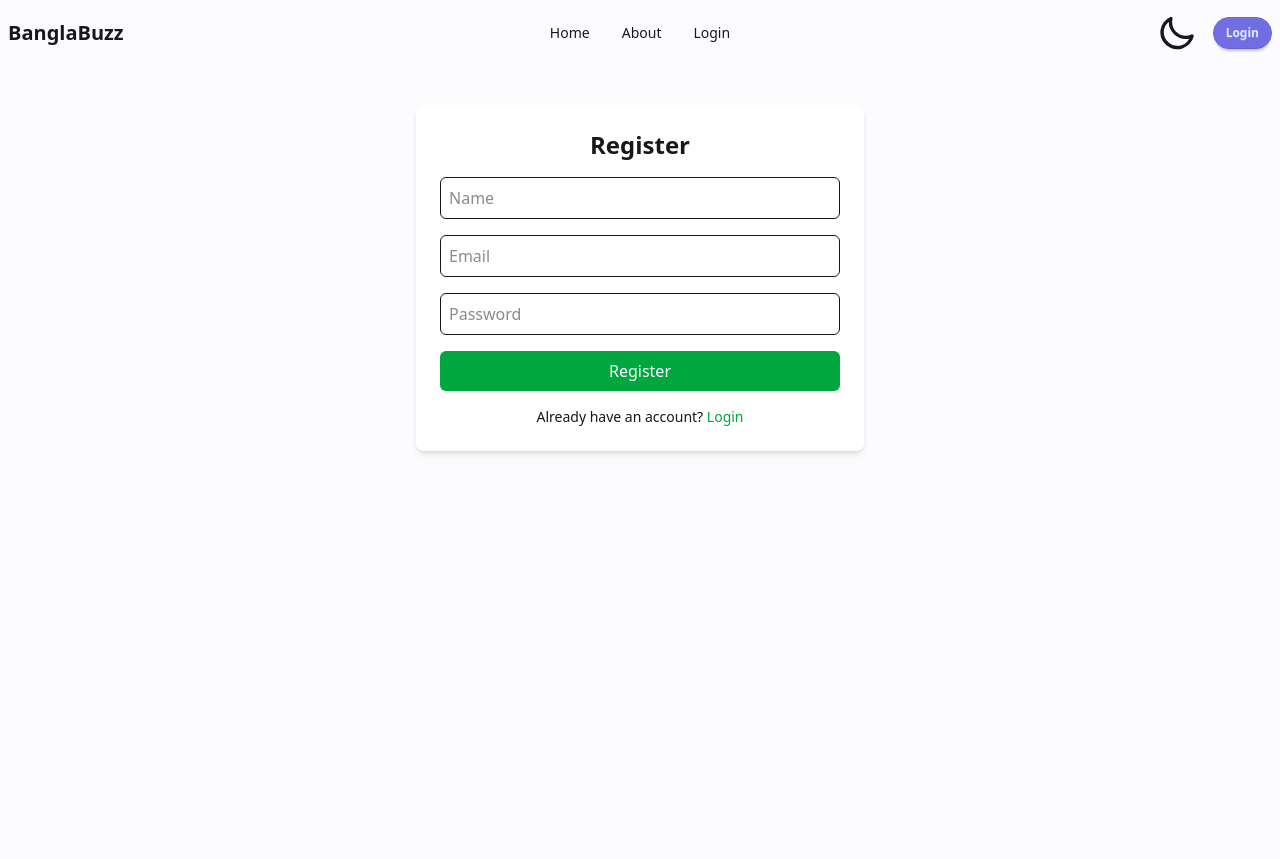
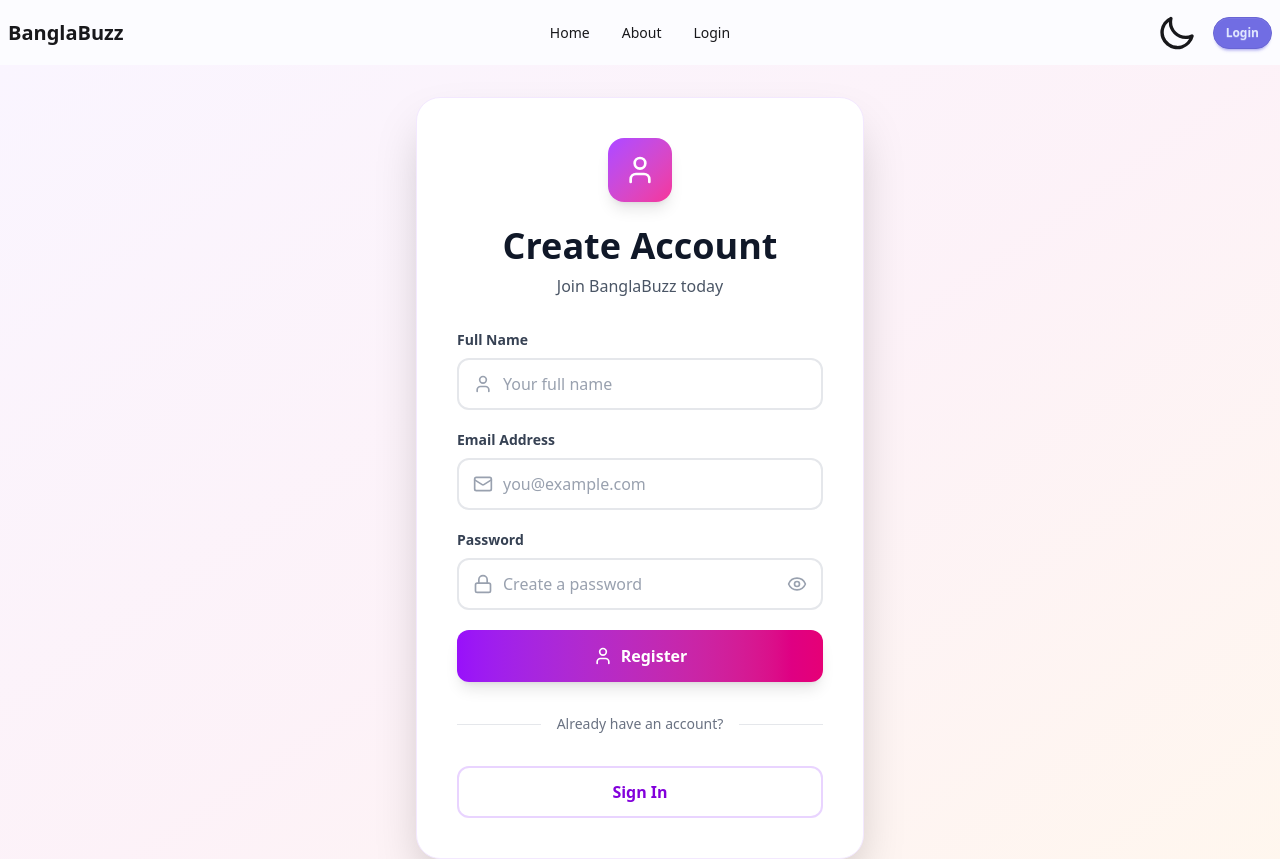
Before and after one commit to sajjadsajux/bangla_buzz, a Next.js app: page /signup in a window 1280 px wide. Shown: the top 859 px of the page. Built offline with nearby package versions, Linux system fonts and the light colour scheme; no server answers.

Commit message:
Update: signup page UI updated oveall

```diff
--- a/src/app/signup/page.js
+++ b/src/app/signup/page.js
@@ -1,17 +1,20 @@
 "use client";
+
 import { useState } from "react";
+import toast, { Toaster } from "react-hot-toast";
+import { Mail, Lock, User, Eye, EyeOff } from "lucide-react";
+import Link from "next/link";
 
 export default function RegisterPage() {
   const [form, setForm] = useState({ name: "", email: "", password: "" });
-  const [message, setMessage] = useState("");
   const [loading, setLoading] = useState(false);
+  const [showPassword, setShowPassword] = useState(false);
 
   const handleChange = (e) => setForm({ ...form, [e.target.name]: e.target.value });
 
-  const handleSubmit = async (e) => {
+  const handleRegister = async (e) => {
     e.preventDefault();
     setLoading(true);
-    setMessage("");
 
     try {
       const res = await fetch("/api/auth/signup", {
@@ -20,41 +23,225 @@ export default function RegisterPage() {
         body: JSON.stringify(form),
       });
 
-      const data = await res.json();
-
       if (res.ok) {
-        setMessage("✅ Registration successful! You can now login.");
+        toast.success("Registration successful! Redirecting to login...", {
+          duration: 4000,
+          position: "top-right",
+          style: {
+            background: "#D1FAE5",
+            color: "#065F46",
+            border: "1px solid #6EE7B7",
+            padding: "16px",
+            borderRadius: "12px",
+            fontSize: "14px",
+            fontWeight: "600",
+          },
+          iconTheme: {
+            primary: "#10B981",
+            secondary: "#D1FAE5",
+          },
+        });
         setForm({ name: "", email: "", password: "" });
+        setTimeout(() => {
+          window.location.href = "/login";
+        }, 1500);
       } else {
-        setMessage("❌ " + (data.error || "Something went wrong"));
+        let errorMessage = "Registration failed";
+        try {
+          const data = await res.json();
+          errorMessage = data.error || errorMessage;
+        } catch (jsonError) {
+          if (res.status === 404) {
+            errorMessage = "Registration endpoint not found. Check /api/auth/signup";
+          }
+        }
+        toast.error(errorMessage, {
+          duration: 4000,
+          position: "top-right",
+          style: {
+            background: "#FEE2E2",
+            color: "#991B1B",
+            border: "1px solid #FCA5A5",
+            padding: "16px",
+            borderRadius: "12px",
+            fontSize: "14px",
+            fontWeight: "600",
+          },
+          iconTheme: {
+            primary: "#DC2626",
+            secondary: "#FEE2E2",
+          },
+        });
       }
     } catch (err) {
-      setMessage("❌ Error: " + err.message);
+      toast.error("Network error: " + err.message, {
+        duration: 4000,
+        position: "top-right",
+        style: {
+          background: "#FEE2E2",
+          color: "#991B1B",
+          border: "1px solid #FCA5A5",
+          padding: "16px",
+          borderRadius: "12px",
+          fontSize: "14px",
+          fontWeight: "600",
+        },
+        iconTheme: {
+          primary: "#DC2626",
+          secondary: "#FEE2E2",
+        },
+      });
+    } finally {
+      setLoading(false);
     }
-
-    setLoading(false);
   };
 
   return (
-    <section className="max-w-md mx-auto mt-10 bg-white shadow-md rounded-lg p-6">
-      <h2 className="text-2xl font-bold mb-4 text-center">Register</h2>
-      <form onSubmit={handleSubmit} className="flex flex-col gap-4">
-        <input type="text" name="name" placeholder="Name" value={form.name} onChange={handleChange} className="border p-2 rounded-md" required />
-        <input type="email" name="email" placeholder="Email" value={form.email} onChange={handleChange} className="border p-2 rounded-md" required />
-        <input type="password" name="password" placeholder="Password" value={form.password} onChange={handleChange} className="border p-2 rounded-md" required />
-        <button type="submit" disabled={loading} className="bg-green-600 text-white py-2 rounded-md hover:bg-green-700 disabled:opacity-50">
-          {loading ? "Registering..." : "Register"}
-        </button>
-      </form>
+    <>
+      {/* Toast Container */}
+      <Toaster />
 
-      {message && <p className="text-sm mt-4 text-center text-gray-700">{message}</p>}
+      <div className="min-h-screen bg-gradient-to-br from-purple-50 via-pink-50 to-orange-50 flex items-center justify-center p-4 sm:p-6 lg:p-8">
+        <div className="w-full max-w-md">
+          {/* Register Card */}
+          <div className="bg-white rounded-3xl shadow-2xl p-6 sm:p-8 lg:p-10 border border-purple-100">
+            {/* Logo/Icon */}
+            <div className="flex justify-center mb-6">
+              <div className="w-16 h-16 bg-gradient-to-br from-purple-500 to-pink-500 rounded-2xl flex items-center justify-center shadow-lg transform hover:scale-105 transition-transform duration-300">
+                <User className="w-8 h-8 text-white" />
+              </div>
+            </div>
 
-      <p className="text-sm mt-4 text-center">
-        Already have an account?{" "}
-        <a href="/login" className="text-green-600 hover:underline">
-          Login
-        </a>
-      </p>
-    </section>
+            {/* Header */}
+            <div className="text-center mb-8">
+              <h1 className="text-3xl sm:text-4xl font-bold text-gray-900 mb-2">Create Account</h1>
+              <p className="text-gray-600 text-sm sm:text-base">Join BanglaBuzz today</p>
+            </div>
+
+            {/* Form */}
+            <form onSubmit={handleRegister} className="space-y-5">
+              {/* Name Field */}
+              <div>
+                <label htmlFor="name" className="block text-sm font-semibold text-gray-700 mb-2">
+                  Full Name
+                </label>
+                <div className="relative">
+                  <div className="absolute inset-y-0 left-0 pl-4 flex items-center pointer-events-none">
+                    <User className="h-5 w-5 text-gray-400" />
+                  </div>
+                  <input
+                    id="name"
+                    type="text"
+                    name="name"
+                    placeholder="Your full name"
+                    value={form.name}
+                    onChange={handleChange}
+                    className="w-full pl-11 pr-4 py-3 border-2 border-gray-200 rounded-xl text-gray-900 placeholder-gray-400 focus:outline-none focus:border-purple-500 focus:ring-4 focus:ring-purple-100 transition-all duration-200"
+                    required
+                  />
+                </div>
+              </div>
+
+              {/* Email Field */}
+              <div>
+                <label htmlFor="email" className="block text-sm font-semibold text-gray-700 mb-2">
+                  Email Address
+                </label>
+                <div className="relative">
+                  <div className="absolute inset-y-0 left-0 pl-4 flex items-center pointer-events-none">
+                    <Mail className="h-5 w-5 text-gray-400" />
+                  </div>
+                  <input
+                    id="email"
+                    type="email"
+                    name="email"
+                    placeholder="you@example.com"
+                    value={form.email}
+                    onChange={handleChange}
+                    className="w-full pl-11 pr-4 py-3 border-2 border-gray-200 rounded-xl text-gray-900 placeholder-gray-400 focus:outline-none focus:border-purple-500 focus:ring-4 focus:ring-purple-100 transition-all duration-200"
+                    required
+                  />
+                </div>
+              </div>
+
+              {/* Password Field */}
+              <div>
+                <label htmlFor="password" className="block text-sm font-semibold text-gray-700 mb-2">
+                  Password
+                </label>
+                <div className="relative">
+                  <div className="absolute inset-y-0 left-0 pl-4 flex items-center pointer-events-none">
+                    <Lock className="h-5 w-5 text-gray-400" />
+                  </div>
+                  <input
+                    id="password"
+                    type={showPassword ? "text" : "password"}
+                    name="password"
+                    placeholder="Create a password"
+                    value={form.password}
+                    onChange={handleChange}
+                    className="w-full pl-11 pr-12 py-3 border-2 border-gray-200 rounded-xl text-gray-900 placeholder-gray-400 focus:outline-none focus:border-purple-500 focus:ring-4 focus:ring-purple-100 transition-all duration-200"
+                    required
+                  />
+                  <button type="button" onClick={() => setShowPassword(!showPassword)} className="absolute inset-y-0 right-0 pr-4 flex items-center text-gray-400 hover:text-gray-600 transition-colors duration-200">
+                    {showPassword ? <EyeOff className="h-5 w-5" /> : <Eye className="h-5 w-5" />}
+                  </button>
+                </div>
+              </div>
+
+              {/* Submit Button */}
+              <button
+                type="submit"
+                disabled={loading}
+                className="w-full bg-gradient-to-r from-purple-600 to-pink-600 text-white font-semibold py-3.5 px-4 rounded-xl hover:from-purple-700 hover:to-pink-700 focus:outline-none focus:ring-4 focus:ring-purple-200 disabled:opacity-60 disabled:cursor-not-allowed transform hover:scale-[1.02] active:scale-[0.98] transition-all duration-200 shadow-lg hover:shadow-xl flex items-center justify-center gap-2"
+              >
+                {loading ? (
+                  <>
+                    <div className="w-5 h-5 border-2 border-white border-t-transparent rounded-full animate-spin" />
+                    <span>Registering...</span>
+                  </>
+                ) : (
+                  <>
+                    <User className="w-5 h-5" />
+                    <span>Register</span>
+                  </>
+                )}
+              </button>
+            </form>
+
+            {/* Divider */}
+            <div className="relative my-8">
+              <div className="absolute inset-0 flex items-center">
+                <div className="w-full border-t border-gray-200"></div>
+              </div>
+              <div className="relative flex justify-center text-sm">
+                <span className="px-4 bg-white text-gray-500 font-medium">Already have an account?</span>
+              </div>
+            </div>
+
+            {/* Sign In Link */}
+            <div className="text-center">
+              <Link href="/login" className="inline-flex items-center justify-center w-full py-3 px-4 border-2 border-purple-200 rounded-xl text-purple-700 font-semibold hover:bg-purple-50 hover:border-purple-300 transition-all duration-200 transform hover:scale-[1.02] active:scale-[0.98]">
+                Sign In
+              </Link>
+            </div>
+          </div>
+
+          {/* Footer Links */}
+          <div className="mt-6 text-center">
+            <p className="text-sm text-gray-600">
+              By continuing, you agree to our{" "}
+              <Link href="/terms" className="text-purple-600 hover:text-purple-700 font-semibold hover:underline">
+                Terms of Service
+              </Link>{" "}
+              and{" "}
+              <Link href="/privacy" className="text-purple-600 hover:text-purple-700 font-semibold hover:underline">
+                Privacy Policy
+              </Link>
+            </p>
+          </div>
+        </div>
+      </div>
+    </>
   );
 }
--- a/src/components/Footer.jsx
+++ b/src/components/Footer.jsx
@@ -1,6 +1,6 @@
 export default function Footer() {
   return (
-    <footer className="bg-gray-900 text-white mt-10">
+    <footer className="bg-gray-900 text-white ">
       <div className="container mx-auto px-4 py-6 text-center">
         <p className="text-sm">© {new Date().getFullYear()} BanglaBuzz. All rights reserved.</p>
       </div>
```
